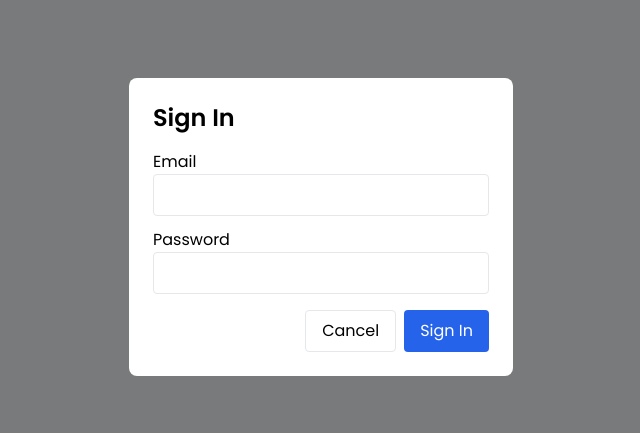
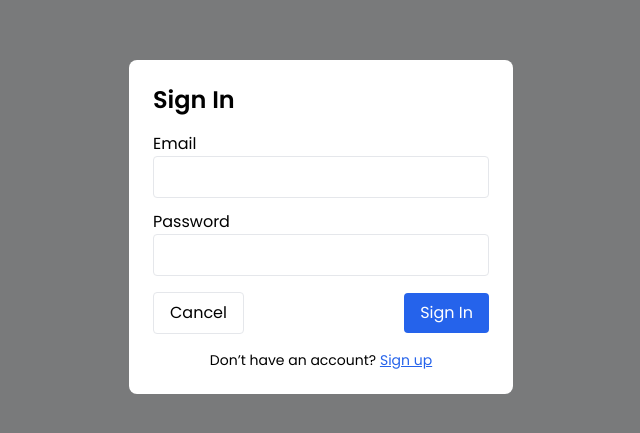
Before and after one commit to mmand213/project-manager, a React (Vite) app: page / in a window 1280 px wide. Shown: the part 173-606 px from the top of the page, without its empty margins (319-959 px from the left). Built offline with nearby package versions, Linux system fonts and the light colour scheme; the HTML template or start-up script is replaced by a standard one.

Commit message:
Update LoginModal.jsx

```diff
--- a/src/components/LoginModal.jsx
+++ b/src/components/LoginModal.jsx
@@ -1,11 +1,10 @@
-// src/components/LoginModal.jsx
 import React, { useState } from 'react';
-import { verifyLogin, saveCurrentUser } from './utils/auth';
+import { verifyLogin, saveCurrentUser } from '../utils/auth';
 
-export default function LoginModal({ onClose, onLogin }) {
+export default function LoginModal({ onClose, onLogin, onSwitch }) {
   const [email, setEmail] = useState('');
-  const [pw,    setPw]    = useState('');
-  const [err,  setErr]    = useState('');
+  const [pw, setPw]       = useState('');
+  const [err, setErr]     = useState('');
 
   const doLogin = () => {
     const user = verifyLogin(email, pw);
@@ -34,12 +33,20 @@ export default function LoginModal({ onClose, onLogin }) {
           value={pw}
           onChange={e => setPw(e.target.value)}
         />
-        <div className="flex justify-end space-x-2">
-          <button onClick={onClose} className="px-4 py-2 border rounded">Cancel</button>
+        <div className="flex justify-between items-center">
+          <button onClick={onClose} className="px-4 py-2 border rounded">
+            Cancel
+          </button>
           <button onClick={doLogin} className="px-4 py-2 bg-blue-600 text-white rounded">
             Sign In
           </button>
         </div>
+        <p className="mt-4 text-sm text-center">
+          Don’t have an account?{' '}
+          <button onClick={onSwitch} className="text-blue-600 underline">
+            Sign up
+          </button>
+        </p>
       </div>
     </div>
   );
```
